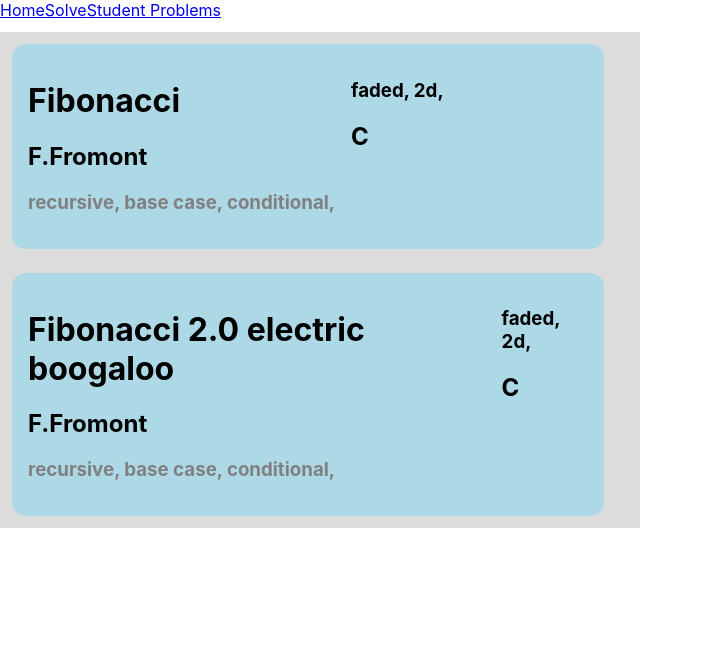
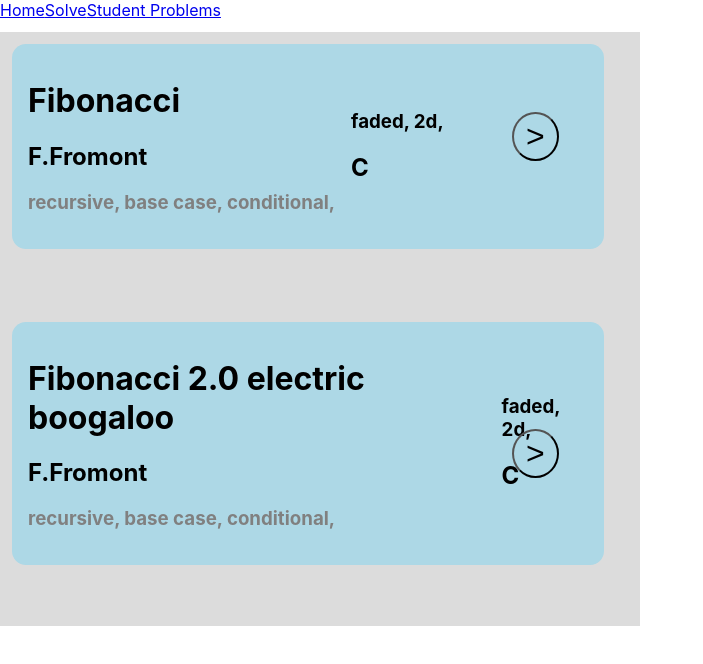
Before and after one commit to HiruNya/Parsons-Tool, a React (Create React App) app in the folder parsons-tool-frontend/: page /student in a window 1280 px wide. Shown: the top 664 px of the page, without its empty margins (0-703 px from the left). Built offline with nearby package versions, Linux system fonts and the light colour scheme.

Commit message:
Added in extra buttons to help show action

```diff
--- a/parsons-tool-frontend/src/components/problemInfoCard/problemInfoListCard.js
+++ b/parsons-tool-frontend/src/components/problemInfoCard/problemInfoListCard.js
@@ -18,7 +18,9 @@ export default function ProblemInfoListCard({problem, setSelected}) {
               </h3>
               <h2>{problem.language}</h2>
             </div>
+
           </div>
+          <button className={styles.problemInfoButton} onClick={() => setSelected(problem)}> &gt; </button>
         </>
       );
 }
--- a/parsons-tool-frontend/src/components/problemInfoCard/problemInfoListCard.module.css
+++ b/parsons-tool-frontend/src/components/problemInfoCard/problemInfoListCard.module.css
@@ -7,6 +7,7 @@
     width: 90%;
     display: flex;
     flex-direction: row;
+    align-items: center;
 }
 
 .tags {
@@ -19,5 +20,23 @@
 
 .problemInfoDetails {
     padding: 8px 8px;
+}
 
+.problemInfoButton {
+    position: relative;
+    left: 80%;
+    top: -25%;
+    width: fit-content;
+    height: fit-content;
+    border-radius: 50%;
+    padding: 4px 12px;
+    font-size: xx-large;
+    font-weight: 500;
+    background-color: transparent;
 }
+
+.problemInfoButton:hover {
+    color: white;
+    border-color: white;
+    transform: scale(1.1);
+}
```
